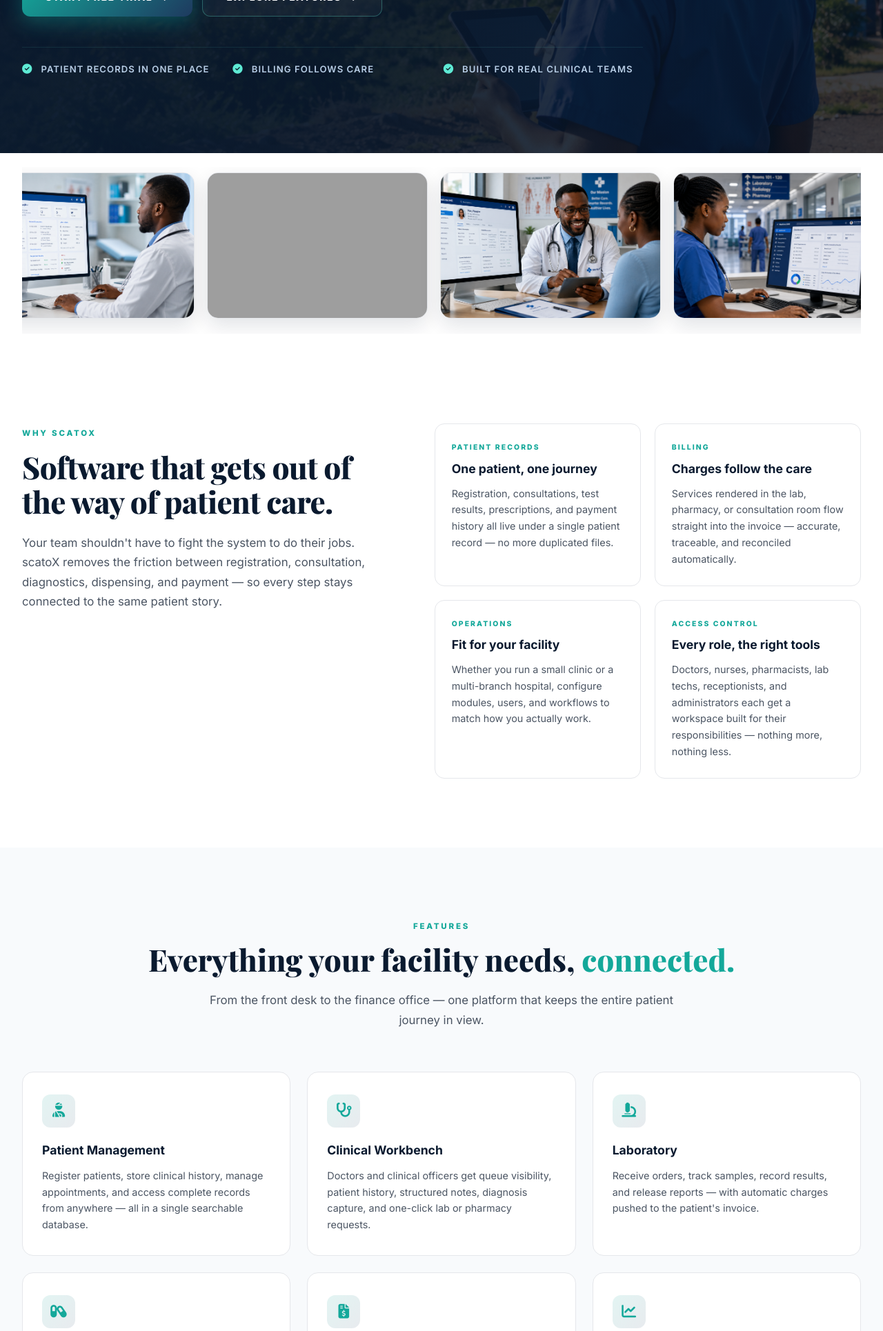
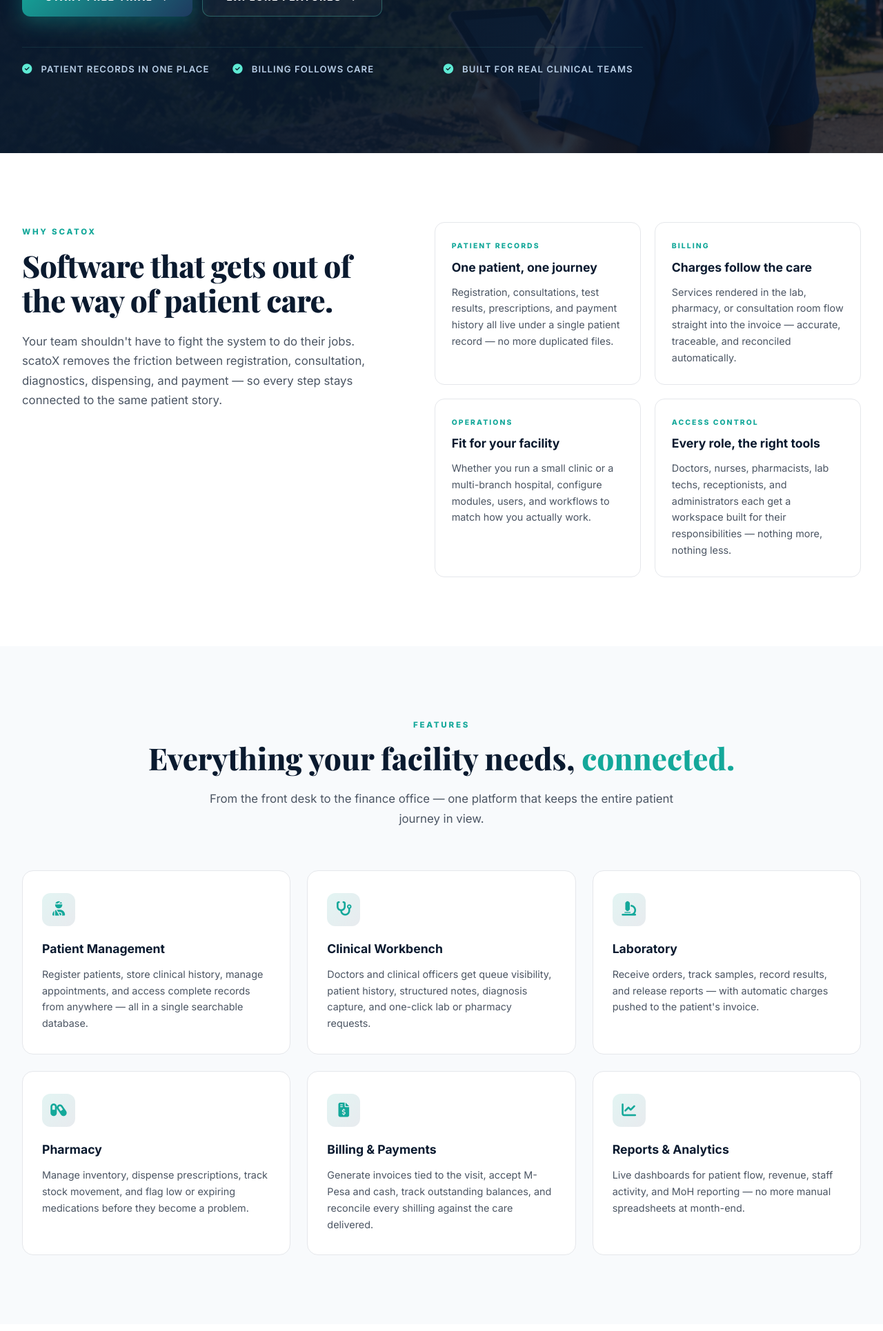
Before and after one commit to eKidenge/medlink_ehr, a Django app: page / in a window 1280 px wide. Shown: the part 674-2604 px from the top of the page at 69% size. Run offline with Django 5.2, Linux system fonts and the light colour scheme; parts of the project's set-up code (start-up, migrations or seed data) failed here and were passed over; some libraries are stand-ins or nearby versions; grey boxes are pictures that could not be loaded.

Commit message:
PUSH ON 21ST SEPTEMBER 2026

```diff
--- a/templates/index.html
+++ b/templates/index.html
@@ -46,7 +46,7 @@
     h1, h2, h3, .serif { font-family: 'Playfair Display', Georgia, serif; }
 
     /* ============================================
-       HEADER — light/white, matches logo background
+       HEADER
        ============================================ */
     .site-header {
       position: fixed;
@@ -69,7 +69,6 @@
       align-items: center;
       gap: 40px;
     }
-
     .brand {
       display: flex;
       align-items: center;
@@ -187,7 +186,7 @@
     }
 
     /* ============================================
-       HERO — photo background + navy overlay
+       HERO — with crossfading background images
        ============================================ */
     .hero {
       position: relative;
@@ -202,20 +201,28 @@
       position: absolute; inset: 0; z-index: 1;
     }
     .hero-bg img {
+      position: absolute;
+      inset: 0;
       width: 100%; height: 100%;
       object-fit: cover;
       filter: brightness(0.5) saturate(0.9);
+      opacity: 0;
+      transition: opacity 1.6s ease-in-out;
+    }
+    .hero-bg img.active {
+      opacity: 1;
     }
     .hero-bg::after {
       content: '';
       position: absolute; inset: 0;
+      z-index: 2;
       background: linear-gradient(100deg,
         rgba(10, 26, 47, 0.98) 0%,
         rgba(10, 26, 47, 0.88) 45%,
         rgba(10, 26, 47, 0.55) 100%);
     }
     .hero-inner {
-      position: relative; z-index: 2;
+      position: relative; z-index: 3;
       max-width: 1400px;
       margin: 0 auto;
       padding: 0 32px;
@@ -379,62 +386,6 @@
     .hero-strip-item i { color: #5eead4; font-size: 0.9rem; }
 
     /* ============================================
-       HERO IMAGE SLIDER — below the writing
-       ============================================ */
-    .hero-slider-section {
-      position: relative;
-      z-index: 5;
-      background: #ffffff;
-      padding: 20px 0 30px;
-    }
-    .slider-wrapper {
-      max-width: 1400px;
-      margin: 0 auto;
-      padding: 0 32px;
-    }
-    .slider-track {
-      display: flex;
-      gap: 18px;
-      overflow-x: auto;
-      scroll-behavior: smooth;
-      padding: 8px 0 22px;
-      scrollbar-width: thin;
-      scrollbar-color: #14a89a #e5e7eb;
-    }
-    .slider-track::-webkit-scrollbar { height: 6px; }
-    .slider-track::-webkit-scrollbar-track { background: #e5e7eb; border-radius: 10px; }
-    .slider-track::-webkit-scrollbar-thumb { background: #14a89a; border-radius: 10px; }
-    .slide-item {
-      flex: 0 0 320px;
-      border-radius: 16px;
-      overflow: hidden;
-      box-shadow: 0 10px 30px rgba(10, 26, 47, 0.12);
-      transition: all 0.35s cubic-bezier(0.4, 0, 0.2, 1);
-      background: #ffffff;
-      border: 1px solid #e5e7eb;
-    }
-    .slide-item:hover {
-      transform: translateY(-6px);
-      box-shadow: 0 20px 50px rgba(20, 168, 154, 0.2);
-      border-color: #14a89a;
-    }
-    .slide-item img {
-      width: 100%;
-      height: 210px;
-      object-fit: cover;
-      display: block;
-    }
-    @media (max-width: 900px) {
-      .slide-item { flex: 0 0 260px; }
-      .slide-item img { height: 170px; }
-      .slider-wrapper { padding: 0 20px; }
-    }
-    @media (max-width: 540px) {
-      .slide-item { flex: 0 0 220px; }
-      .slide-item img { height: 140px; }
-    }
-
-    /* ============================================
        SECTIONS — shared
        ============================================ */
     .section { padding: 100px 0; }
@@ -467,9 +418,7 @@
       line-height: 1.7;
     }
 
-    /* ============================================
-       BENEFITS
-       ============================================ */
+    /* BENEFITS */
     .why-grid {
       display: grid;
       grid-template-columns: 1fr 1.15fr;
@@ -518,9 +467,7 @@
       line-height: 1.65;
     }
 
-    /* ============================================
-       FEATURES
-       ============================================ */
+    /* FEATURES */
     .features { background: #f8fafc; }
     .features-head { text-align: center; margin-bottom: 60px; }
     .features-head h2 {
@@ -579,9 +526,7 @@
       line-height: 1.65;
     }
 
-    /* ============================================
-       WORKFLOW
-       ============================================ */
+    /* WORKFLOW */
     .workflow { background: #ffffff; }
     .workflow-head { max-width: 720px; margin-bottom: 60px; }
     .workflow-steps {
@@ -624,9 +569,7 @@
       line-height: 1.65;
     }
 
-    /* ============================================
-       INTEGRATIONS
-       ============================================ */
+    /* INTEGRATIONS */
     .integrations { background: #f8fafc; text-align: center; }
     .integrations h2 {
       max-width: 780px;
@@ -677,9 +620,7 @@
       line-height: 1.6;
     }
 
-    /* ============================================
-       SECURITY
-       ============================================ */
+    /* SECURITY */
     .security {
       background: linear-gradient(135deg, #0a1a2f 0%, #12263f 100%);
       color: #ffffff;
@@ -748,9 +689,7 @@
       line-height: 1.65;
     }
 
-    /* ============================================
-       CTA
-       ============================================ */
+    /* CTA */
     .cta-section { padding: 100px 0; background: #f8fafc; }
     .cta-card {
       max-width: 1000px;
@@ -831,9 +770,7 @@
       transform: translateY(-3px);
     }
 
-    /* ============================================
-       FOOTER
-       ============================================ */
+    /* FOOTER */
     .site-footer {
       background: #0a1a2f;
       color: #b8cee6;
@@ -966,8 +903,14 @@
 
   <!-- HERO -->
   <section class="hero">
-    <div class="hero-bg">
-      <img src="{% static 'images/hero-bg.jpg' %}" alt="Healthcare team at work">
+    <div class="hero-bg" id="heroBg">
+      <img src="{% static 'images/hero-bg.jpg' %}" alt="" class="active">
+      <img src="{% static 'images/1.png' %}" alt="">
+      <img src="{% static 'images/2.png' %}" alt="">
+      <img src="{% static 'images/3.png' %}" alt="">
+      <img src="{% static 'images/4.png' %}" alt="">
+      <img src="{% static 'images/5.png' %}" alt="">
+      <img src="{% static 'images/6.png' %}" alt="">
     </div>
     <div class="hero-inner">
       <div class="hero-badge">
@@ -999,21 +942,6 @@
         <div class="hero-strip-item"><i class="fas fa-check-circle"></i> Patient records in one place</div>
         <div class="hero-strip-item"><i class="fas fa-check-circle"></i> Billing follows care</div>
         <div class="hero-strip-item"><i class="fas fa-check-circle"></i> Built for real clinical teams</div>
-      </div>
-    </div>
-  </section>
-
-  <!-- HERO IMAGE SLIDER -->
-  <section class="hero-slider-section">
-    <div class="slider-wrapper">
-      <div class="slider-track" id="heroSliderTrack">
-        <div class="slide-item"><img src="{% static 'images/1.png' %}" alt=""></div>
-        <div class="slide-item"><img src="{% static 'images/2.png' %}" alt=""></div>
-        <div class="slide-item"><img src="{% static 'images/3.png' %}" alt=""></div>
-        <div class="slide-item"><img src="{% static 'images/4.png' %}" alt=""></div>
-        <div class="slide-item"><img src="{% static 'images/5.png' %}" alt=""></div>
-        <div class="slide-item"><img src="{% static 'images/6.png' %}" alt=""></div>
-        <div class="slide-item"><img src="{% static 'images/hero-bg.jpg' %}" alt=""></div>
       </div>
     </div>
   </section>
@@ -1304,28 +1232,18 @@
         });
       });
 
-      /* Hero slider — auto slide left and right */
+      /* Hero background crossfade slideshow */
       (function() {
-        const track = document.getElementById('heroSliderTrack');
-        if (!track) return;
-        let pos = 0;
-        let dir = 1;
-        let paused = false;
-
-        function tick() {
-          if (!paused) {
-            pos += 1 * dir;
-            track.scrollLeft = pos;
-            if (pos + track.clientWidth >= track.scrollWidth - 2) dir = -1;
-            if (pos <= 0) dir = 1;
-          }
-          requestAnimationFrame(tick);
-        }
-        track.addEventListener('mouseenter', () => paused = true);
-        track.addEventListener('mouseleave', () => paused = false);
-        track.addEventListener('touchstart', () => paused = true);
-        track.addEventListener('touchend', () => paused = false);
-        requestAnimationFrame(tick);
+        const bg = document.getElementById('heroBg');
+        if (!bg) return;
+        const imgs = bg.querySelectorAll('img');
+        if (imgs.length < 2) return;
+        let i = 0;
+        setInterval(function() {
+          imgs[i].classList.remove('active');
+          i = (i + 1) % imgs.length;
+          imgs[i].classList.add('active');
+        }, 4500);
       })();
     })();
   </script>
```
